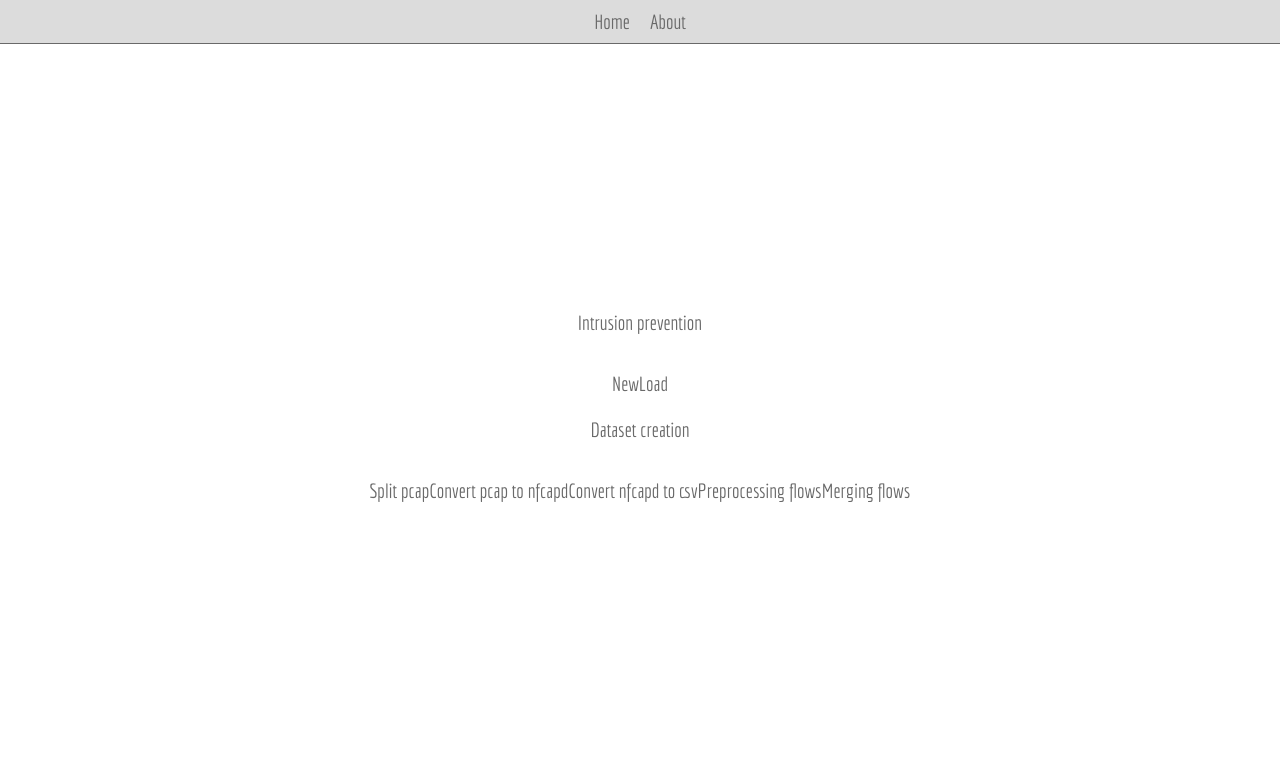
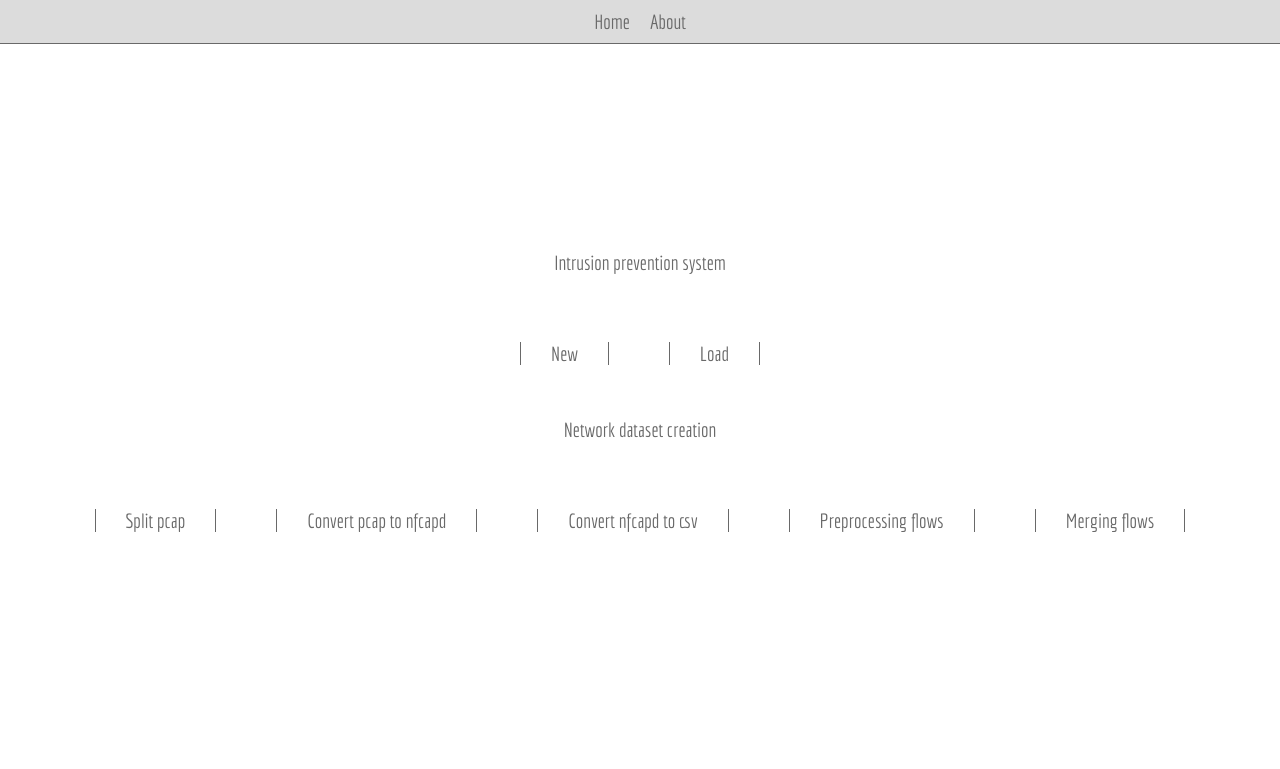
Before and after one commit to fnnmoro/intrusion_prevention_system, a Flask app: page / in a window 1280 px wide. Shown: the top 769 px of the page. Run offline with Flask 2, Linux system fonts and the light colour scheme; parts of the project's set-up code (start-up, migrations or seed data) failed here and were passed over.

Commit message:
Update templates

```diff
--- a/app/templates/creation/content.html
+++ b/app/templates/creation/content.html
@@ -7,7 +7,6 @@
 {% endblock %}
 
 {% block content %}
-    <p>Content</p>
     <p>{{ ' '.join(function.split('_'))|capitalize }}</p>
     <br>
     <p>{{ relative_path }}</p>
--- a/app/templates/creation/convert_nfcapd_csv.html
+++ b/app/templates/creation/convert_nfcapd_csv.html
@@ -7,9 +7,8 @@
 {% endblock %}
 
 {% block content %}
-    <div id='loading' class='wrapper'>
-        <p>Parameter</p>
-        <p>Convert nfcapd to csv</p>
+    <div id='loading'>
+        <p>Convert nfcapd csv</p>
         <br>
         <p>Directory: {{ directory }}</p>
         <br>
--- a/app/templates/creation/convert_pcap_nfcapd.html
+++ b/app/templates/creation/convert_pcap_nfcapd.html
@@ -7,9 +7,8 @@
 {% endblock %}
 
 {% block content %}
-    <div id='loading' class='wrapper'>
-        <p>Parameter</p>
-        <p>Convert pcap to nfcapd</p>
+    <div id='loading'>
+        <p>Convert pcap nfcapd</p>
         <br>
         <p>Directory: {{ directory }}</p>
         <br>
--- a/app/templates/creation/merging_flows.html
+++ b/app/templates/creation/merging_flows.html
@@ -7,8 +7,7 @@
 {% endblock %}
 
 {% block content %}
-    <div id='loading' class='wrapper'>
-        <p>Parameter</p>
+    <div id='loading'>
         <p>Merging flows</p>
         <br>
         <p>Directory: {{ directory }}</p>
--- a/app/templates/creation/preprocessing_flows.html
+++ b/app/templates/creation/preprocessing_flows.html
@@ -7,8 +7,7 @@
 {% endblock %}
 
 {% block content %}
-    <div id='loading' class='wrapper'>
-        <p>Parameter</p>
+    <div id='loading'>
         <p>Preprocessing flows</p>
         <br>
         <p>Directory: {{ directory }}</p>
--- a/app/templates/creation/split_pcap.html
+++ b/app/templates/creation/split_pcap.html
@@ -7,8 +7,7 @@
 {% endblock %}
 
 {% block content %}
-    <div id='loading' class='wrapper'>
-        <p>Parameter</p>
+    <div id='loading'>
         <p>Split pcap</p>
         <br>
         <p>Directory: {{ directory }}</p>
--- a/app/templates/detection/realtime.html
+++ b/app/templates/detection/realtime.html
@@ -9,7 +9,7 @@
 {% endblock %}
 
 {% block content %}
-    <p>Number of intrusions detected: <a id='intrusions' class='choose' href='{{ url_for("mitigation.intrusions") }}'>{{ num_intrusions }}</a></p>
+    <p>Number of intrusions detected: <a id='intrusions' class='selection' href='{{ url_for("mitigation.intrusion") }}'>{{ num_intrusions }}</a></p>
     <br>
     <a href='{{ url_for("detection.stop") }}'>Stop detection</a>
 {% endblock %}
--- a/app/templates/home.html
+++ b/app/templates/home.html
@@ -3,20 +3,20 @@
 {% block title %}Home{% endblock%}
 
 {% block content %}
-    <p>Intrusion prevention</p>
+    <p>Intrusion prevention system</p>
     <br>
     <div class='option'>
-        <a class='main-choose' href='{{ url_for("setting.dataset") }}'>New</a>
-        <a class='main-choose' href='{{ url_for("setting.load") }}'>Load</a>
+        <a class='choice' href='{{ url_for("setting.dataset") }}'>New</a>
+        <a class='choice' href='{{ url_for("setting.load") }}'>Load</a>
     </div>
     <br>
-    <p>Dataset creation</p>
+    <p>Network dataset creation</p>
     <br>
     <div class='option'>
-        <a class='main-choose' href='{{ url_for("creation.content", function="split_pcap", directory="pcap") }}'>Split pcap</a>
-        <a class='main-choose' href='{{ url_for("creation.content", function="convert_pcap_nfcapd", directory="pcap") }}'>Convert pcap to nfcapd</a>
-        <a class='main-choose' href='{{ url_for("creation.content", function="convert_nfcapd_csv", directory="nfcapd") }}'>Convert nfcapd to csv</a>
-        <a class='main-choose' href='{{ url_for("creation.content", function="preprocessing_flows", directory="csv") }}'>Preprocessing flows</a>
-        <a class='main-choose' href='{{ url_for("creation.content", function="merging_flows", directory="csv") }}'>Merging flows</a>
+        <a class='choice' href='{{ url_for("creation.content", function="split_pcap", directory="pcap") }}'>Split pcap</a>
+        <a class='choice' href='{{ url_for("creation.content", function="convert_pcap_nfcapd", directory="pcap") }}'>Convert pcap to nfcapd</a>
+        <a class='choice' href='{{ url_for("creation.content", function="convert_nfcapd_csv", directory="nfcapd") }}'>Convert nfcapd to csv</a>
+        <a class='choice' href='{{ url_for("creation.content", function="preprocessing_flows", directory="csv") }}'>Preprocessing flows</a>
+        <a class='choice' href='{{ url_for("creation.content", function="merging_flows", directory="csv") }}'>Merging flows</a>
     </div>
 {% endblock %}
--- a/app/templates/setting/load.html
+++ b/app/templates/setting/load.html
@@ -15,7 +15,7 @@
                            <td>
                                 <form method='post' action='{{ url_for("detection.realtime") }}'>
                                     <input name='model_pk' type='hidden' value='{{ model.id }}'>
-                                    <input class='choose' type='submit' value='{{ model.classifier.name }}'>
+                                    <input class='selection' type='submit' value='{{ model.classifier.name }}'>
                                 </form>
                             </td>
                         </tr>
--- a/app/templates/setting/result.html
+++ b/app/templates/setting/result.html
@@ -19,7 +19,7 @@
                            <td>
                                 <form method='post' onsubmit='hiddenForm("Retraining...")' action='{{ url_for("setting.model") }}'>
                                     <input name='model_pk' type='hidden' value='{{ model.id }}'>
-                                    <input class='choose' type='submit' value='{{ model.classifier.name }}'>
+                                    <input class='selection' type='submit' value='{{ model.classifier.name }}'>
                                 </form>
                             </td>
                         </tr>
```
Also changed, not shown: app/templates/mitigation/intrusion.html (renamed from app/templates/mitigation/intrusions.html, +6 -6 lines).
